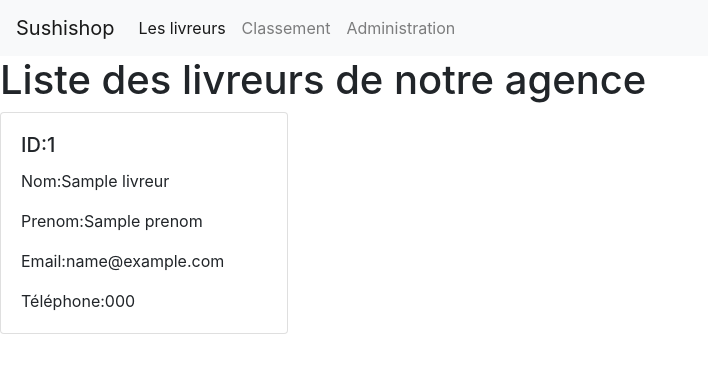
After one commit to christianletembet/Projet-1, a Symfony app: template sushiProjet/templates/sushi/livreurs.html.twig in a window 1280 px wide. The commit adds this page. Shown: the top 373 px of the page, without its empty margins (0-708 px from the left). Run offline with Twig, Linux system fonts and the light colour scheme; the template is opened without the code that fills it: most values are stand-ins (such as "Sample title", 1, 10 or a date in 2020); some libraries are stand-ins or nearby versions.

Commit message:
Initialisation des livreurs

```diff
--- a/sushiProjet/composer.json
+++ b/sushiProjet/composer.json
@@ -5,6 +5,7 @@
         "php": "^7.1.3",
         "ext-ctype": "*",
         "ext-iconv": "*",
+        "fzaninotto/faker": "^1.8",
         "sensio/framework-extra-bundle": "^5.2",
         "symfony/console": "4.2.*",
         "symfony/dotenv": "4.2.*",
@@ -61,6 +62,7 @@
         }
     },
     "require-dev": {
+        "doctrine/doctrine-fixtures-bundle": "^3.0",
         "symfony/web-server-bundle": "4.2.*"
     }
 }
--- a/sushiProjet/config/bundles.php
+++ b/sushiProjet/config/bundles.php
@@ -9,4 +9,5 @@ return [
     Doctrine\Bundle\DoctrineCacheBundle\DoctrineCacheBundle::class => ['all' => true],
     Doctrine\Bundle\DoctrineBundle\DoctrineBundle::class => ['all' => true],
     Doctrine\Bundle\MigrationsBundle\DoctrineMigrationsBundle::class => ['all' => true],
+    Doctrine\Bundle\FixturesBundle\DoctrineFixturesBundle::class => ['dev' => true, 'test' => true],
 ];
--- a/sushiProjet/templates/base.html.twig
+++ b/sushiProjet/templates/base.html.twig
@@ -10,7 +10,6 @@
         {% block stylesheets %}{% endblock %}
     </head>
     <body>
-        {% block body %}{% endblock %}
 
     <nav class="navbar navbar-expand-lg navbar-light bg-light">
         <a class="navbar-brand" href="#">Sushishop</a>
@@ -32,6 +31,9 @@
             </ul>
         </div>
     </nav>
+        {% block body %}{% endblock %}
+
+
 
 
 
--- /dev/null
+++ b/sushiProjet/templates/sushi/livreurs.html.twig
@@ -0,0 +1,42 @@
+{% extends 'base.html.twig' %}
+
+{% block body %}
+
+
+    <h1>Liste des livreurs de notre agence</h1>
+
+    <div class="grid">
+        <div class="col">
+            <div class="row">
+
+                {% for livreur in livreurs %}
+
+                    <div class="card" style="width: 18rem;">
+
+                        <div class="card-body">
+                            <h5 class="card-title">ID:{{ livreur.ID }} </h5>
+                            <p class="card-text">Nom:{{ livreur.nom }}</p>
+                            <p class="card-text">Prenom:{{ livreur.prenom }}</p>
+                            <p class="card-text">Email:{{ livreur.email }}</p>
+                            <p class="card-text">Téléphone:{{ livreur.telephone }}</p>
+
+
+
+                        </div>
+                    </div>
+
+
+
+
+                {% endfor %}
+
+            </div>
+        </div>
+
+    </div>
+
+
+
+
+
+{% endblock %}
```
Also changed, not shown: sushiProjet/src/Controller/SushiController.php (+13 -3 lines), sushiProjet/src/DataFixtures/AppFixtures.php (added, +36 -0 lines), sushiProjet/templates/sushi/index.html.twig (+7 -0 lines), 2 other files. Lines whose indentation alone changed are shown as unchanged.
